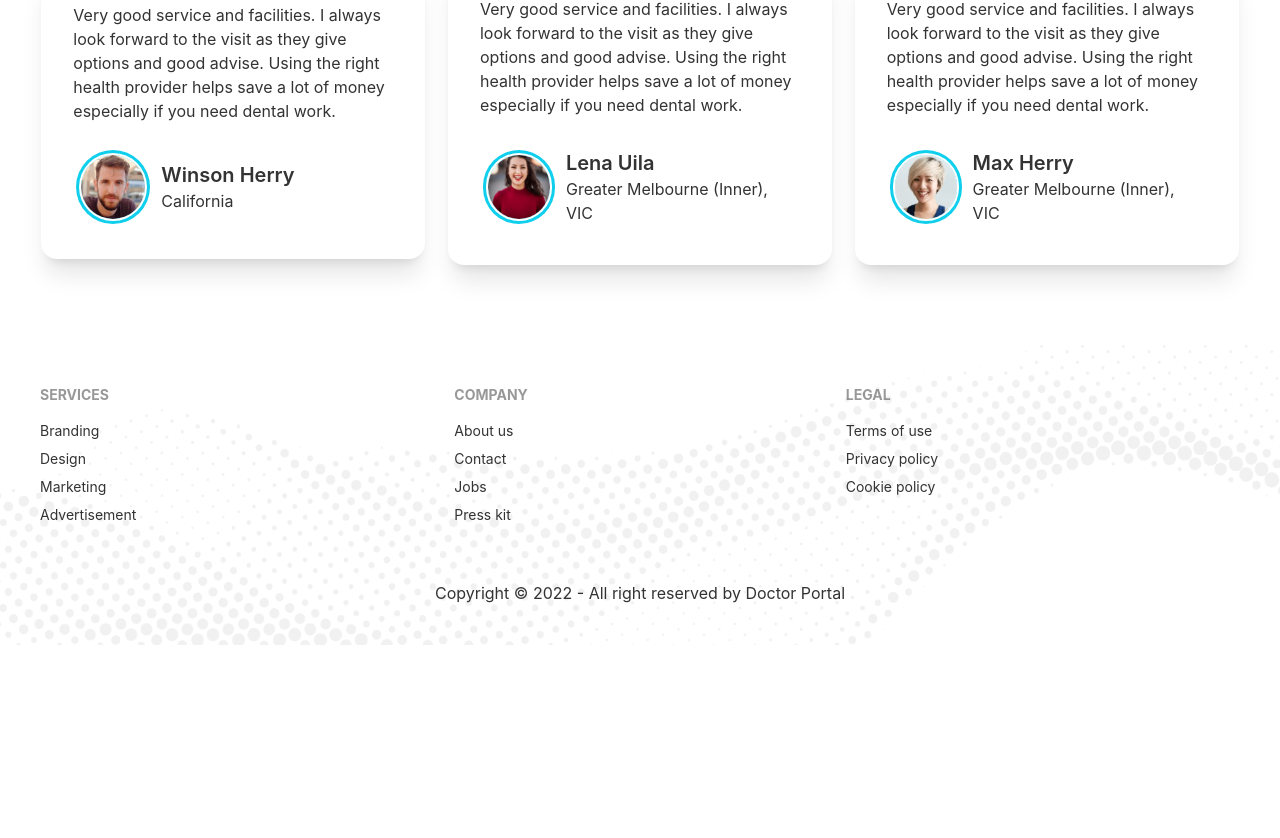
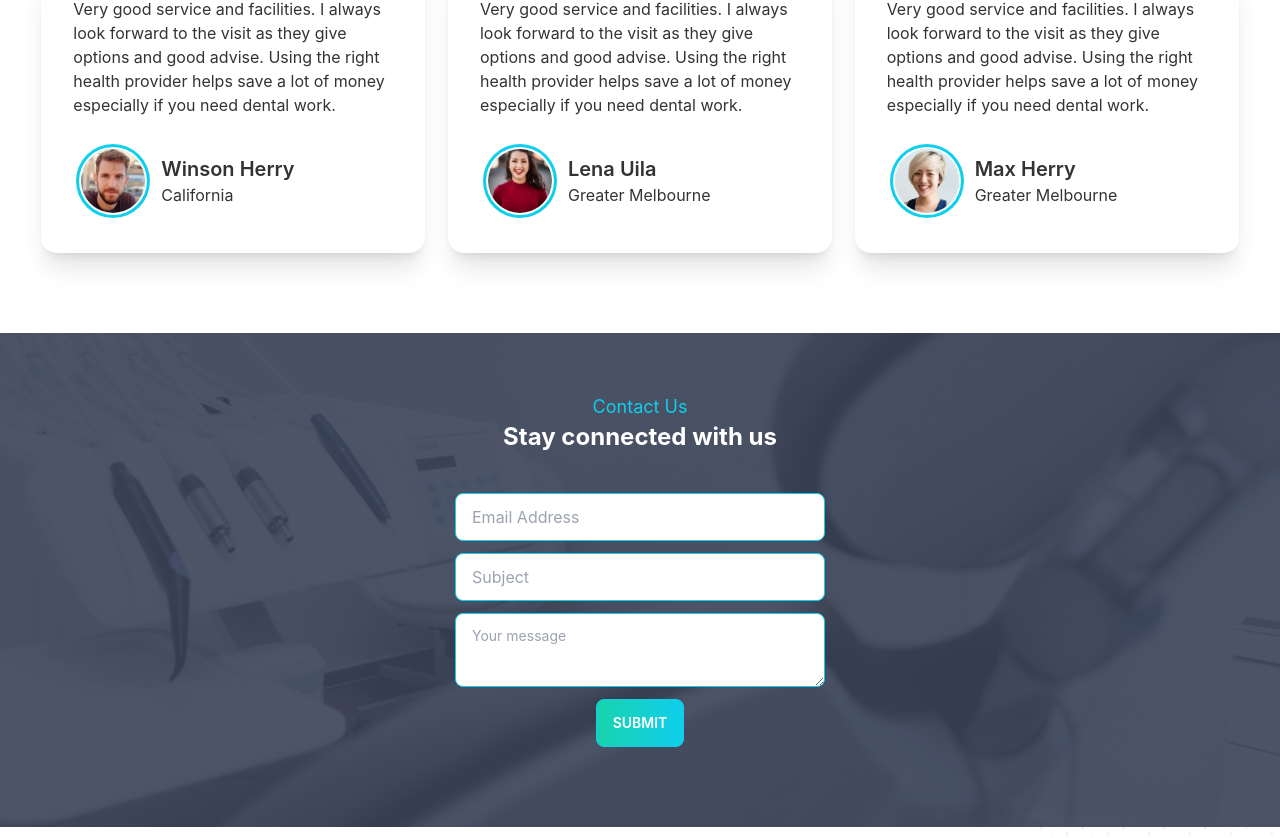
Before and after one commit to prokashpul/doctor-portal-service, a React (Create React App) app: page / in a window 1280 px wide. Shown: the part 2722-3560 px from the top of the page. Before the commit the page ends 3367 px from the top, so only its background shows below. Built offline with nearby package versions, Linux system fonts and the light colour scheme.

Commit message:
contact from update

```diff
--- /dev/null
+++ b/src/Components/Pages/Home/ContactForm/ContactForm.js
@@ -0,0 +1,44 @@
+import React from "react";
+import formBg from "../../../../assets/images/appointment.png";
+import PrimaryButton from "../../../Utilities/PrimaryButton/PrimaryButton";
+const ContactForm = () => {
+  return (
+    <section
+      className=""
+      style={{
+        background: `url(${formBg})`,
+        backgroundSize: "cover",
+        backgroundRepeat: "no-repeat",
+        backgroundPosition: "center",
+      }}
+    >
+      <div className="max-w-[450px] mx-auto p-10">
+        <div className="text-center">
+          <h4 className="text-primary text-lg mt-5">Contact Us</h4>
+          <h2 className="font-bold text-2xl text-neutral ">
+            Stay connected with us
+          </h2>
+        </div>
+        <form className="flex flex-col gap-3 my-10 justify-center items-center">
+          <input
+            type="email"
+            placeholder="Email Address"
+            class="input input-bordered input-primary w-full "
+          />
+          <input
+            type="text"
+            placeholder="Subject"
+            class="input input-bordered input-primary w-full "
+          />
+          <textarea
+            class="textarea  w-full textarea-primary"
+            placeholder="Your message"
+          ></textarea>
+          <PrimaryButton> Submit </PrimaryButton>
+        </form>
+      </div>
+    </section>
+  );
+};
+
+export default ContactForm;
--- a/src/Components/Pages/Home/Home.js
+++ b/src/Components/Pages/Home/Home.js
@@ -1,6 +1,7 @@
 import React from "react";
 import Appointment from "./Appointment/Appointment";
 import Banner from "./Banner/Banner";
+import ContactForm from "./ContactForm/ContactForm";
 import InfoCard from "./InfoCard/InfCard";
 import Services from "./Services/Services";
 import Terms from "./Terms/Terms";
@@ -15,6 +16,7 @@ const Home = () => {
       <Terms></Terms>
       <Appointment></Appointment>
       <Testimonial></Testimonial>
+      <ContactForm></ContactForm>
     </div>
   );
 };
--- a/src/Components/Pages/Home/Testimonial/Testimonial.js
+++ b/src/Components/Pages/Home/Testimonial/Testimonial.js
@@ -15,7 +15,7 @@ const person = [
   },
   {
     name: "Lena Uila",
-    deg: "Greater Melbourne (Inner), VIC",
+    deg: "Greater Melbourne",
     img: `${per2}`,
     command:
       "Very good service and facilities. I always look forward to the visit as they give options and good advise. Using the right health provider helps save a lot of money especially if you need dental work.",
@@ -23,7 +23,7 @@ const person = [
   },
   {
     name: "Max Herry",
-    deg: "Greater Melbourne (Inner), VIC",
+    deg: "Greater Melbourne",
     img: `${per3}`,
     command:
       "Very good service and facilities. I always look forward to the visit as they give options and good advise. Using the right health provider helps save a lot of money especially if you need dental work.",
```
